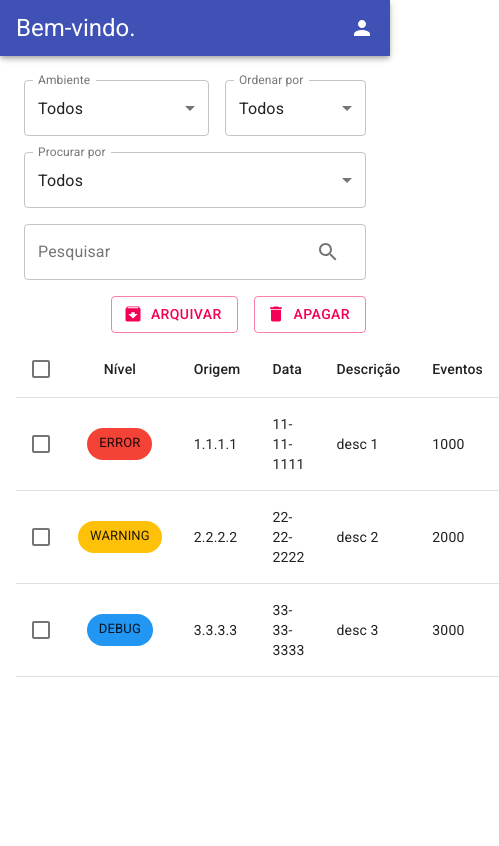
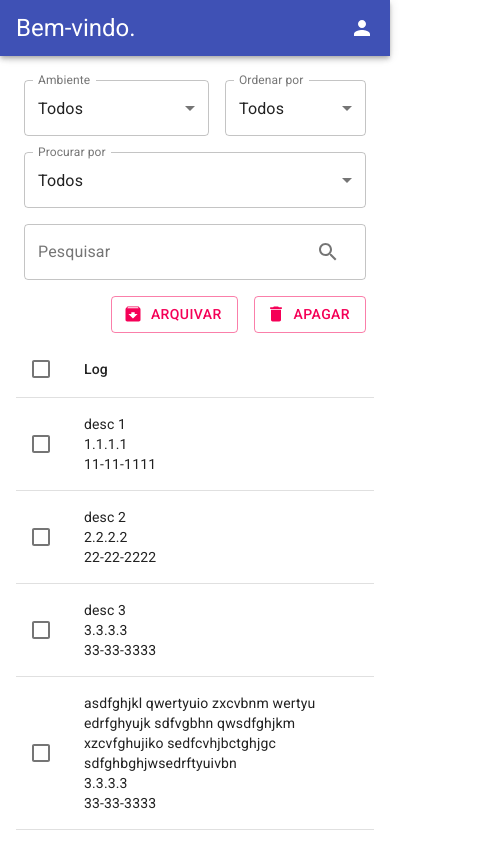
Before and after one commit to djeni98/central-erros-front, a React (Create React App) app: page /logs in a window 390 px wide. Shown: the whole page, 499 px wide, since content can reach past the window. Built offline with nearby package versions, Linux system fonts and the light colour scheme.

Commit message:
Cria outra tabela para exibir logs para mobile

```diff
--- a/src/components/LogListPage.js
+++ b/src/components/LogListPage.js
@@ -1,4 +1,6 @@
 import React from 'react';
+
+import useMediaQuery from '@material-ui/core/useMediaQuery';
 
 import Header from './Header'
 import SearchBarAndOptions from './SearchBarAndOptions';
@@ -6,6 +8,7 @@ import SearchBarAndOptions from './SearchBarAndOptions';
 import { makeStyles } from '@material-ui/core/styles';
 
 import LogTable from './LogTable';
+import MobileLogTable from './MobileLogTable';
 
 const useStyles = makeStyles((theme) => ({
   margin: {
@@ -20,18 +23,24 @@ const createData = (id, level, description, source, date, events) => (
 function LogListPage() {
   const classes = useStyles();
 
+  const longDesc = 'asdfghjkl qwertyuio zxcvbnm wertyu edrfghyujk sdfvgbhn ' +
+      'qwsdfghjkm xzcvfghujiko sedfcvhjbctghjgc sdfghbghjwsedrftyuivbn'
+
   const data = [
     createData(1, 'error', 'desc 1', '1.1.1.1', '11-11-1111', 1000),
     createData(2, 'warning', 'desc 2', '2.2.2.2', '22-22-2222', 2000),
     createData(3, 'debug', 'desc 3', '3.3.3.3', '33-33-3333', 3000),
+    createData(4, 'debug', longDesc, '3.3.3.3', '33-33-3333', 3000),
   ]
+
+  const isMdUp = useMediaQuery('(min-width:960px)') || false;
 
   return (
     <>
       <Header />
       <div className={classes.margin}>
         <SearchBarAndOptions />
-        <LogTable rows={data} />
+        { isMdUp ? <LogTable rows={data} /> : <MobileLogTable rows={data} /> }
       </div>
     </>
   );
--- /dev/null
+++ b/src/components/MobileLogTable.js
@@ -0,0 +1,134 @@
+import React, { useState } from 'react';
+
+import Checkbox from '@material-ui/core/Checkbox';
+import Table from '@material-ui/core/Table';
+import TableBody from '@material-ui/core/TableBody';
+import TableCell from '@material-ui/core/TableCell';
+import TableHead from '@material-ui/core/TableHead';
+import TableRow from '@material-ui/core/TableRow';
+
+import Button from '@material-ui/core/Button';
+import ArchiveIcon from '@material-ui/icons/Archive';
+import DeleteIcon from '@material-ui/icons/Delete';
+
+import { makeStyles } from '@material-ui/core/styles';
+
+const useStyles = makeStyles((theme) => ({
+  buttons: {
+    display: 'flex',
+    justifyContent: 'flex-end'
+  },
+  button: {
+    margin: theme.spacing(1),
+  },
+  word: {
+    overflow: 'hidden',
+    textOverflow: 'ellipsis'
+  }
+}));
+
+function MobileLogTable(props) {
+  const classes = useStyles();
+
+  const rows = props.rows || [];
+
+  const [selected, setSelected] = useState([]);
+
+  const deleteFunction = props.deleteFunction || console.log;
+  const archiveFunction = props.archiveFunction || console.log;
+
+  function selectAll(e) {
+    if (e.target.checked) {
+      const all = rows.map(r => r.id);
+      setSelected(all);
+    } else {
+      setSelected([]);
+    }
+  }
+
+  function selectItem(e, id) {
+    const selectedIndex = selected.indexOf(id);
+    let newSelected = [];
+
+    if (selectedIndex === -1) {
+      newSelected = newSelected.concat(selected, id);
+    } else if (selectedIndex === 0) {
+      newSelected = newSelected.concat(selected.slice(1));
+    } else if (selectedIndex === selected.length - 1) {
+      newSelected = newSelected.concat(selected.slice(0, -1));
+    } else if (selectedIndex > 0) {
+      newSelected = newSelected.concat(
+        selected.slice(0, selectedIndex),
+        selected.slice(selectedIndex + 1),
+      );
+    }
+
+    setSelected(newSelected);
+  }
+
+  const total = rows.length;
+  const numSelected = selected.length;
+
+  return (
+    <>
+    <div id="action-buttons" className={classes.buttons}>
+      <Button
+        variant="outlined"
+        color="secondary"
+        id="archive-button"
+        className={classes.button}
+        startIcon={<ArchiveIcon />}
+        onClick={(e) => archiveFunction(selected)}
+      >
+        Arquivar
+      </Button>
+      <Button
+        variant="outlined"
+        color="secondary"
+        id="delete-button"
+        className={classes.button}
+        startIcon={<DeleteIcon />}
+        onClick={(e) => deleteFunction(selected)}
+      >
+        Apagar
+      </Button>
+    </div>
+
+    <Table id="mobile-table">
+      <TableHead>
+        <TableRow>
+          <TableCell padding="checkbox">
+            <Checkbox
+              indeterminate={numSelected > 0 && numSelected < total}
+              checked={total > 0 && numSelected === total}
+              onChange={selectAll}
+            />
+          </TableCell>
+          <TableCell>
+            Log
+          </TableCell>
+        </TableRow>
+      </TableHead>
+      <TableBody>
+        {rows.map((row) => (
+          <TableRow key={row.id}>
+            <TableCell padding="checkbox">
+              <Checkbox
+                checked={selected.includes(row.id)}
+                onChange={e => selectItem(e, row.id)}
+              />
+            </TableCell>
+            <TableCell>
+              <div className={classes.word}>{row.description}</div>
+              <div className={classes.word}>{row.source}</div>
+              <div className={classes.word}>{row.date}</div>
+            </TableCell>
+          </TableRow>
+        ))}
+      </TableBody>
+    </Table>
+    </>
+  );
+}
+
+export default MobileLogTable;
```
Also changed, not shown: 1 other file (tests, documents, lock files or other folders).
